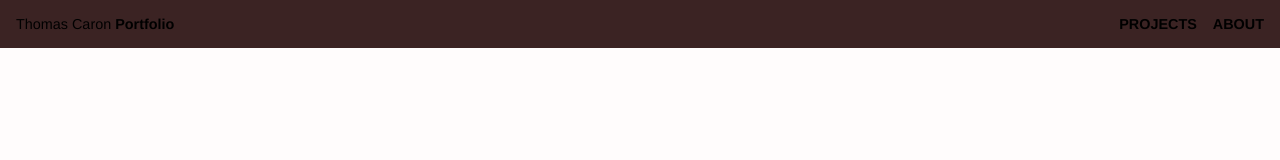
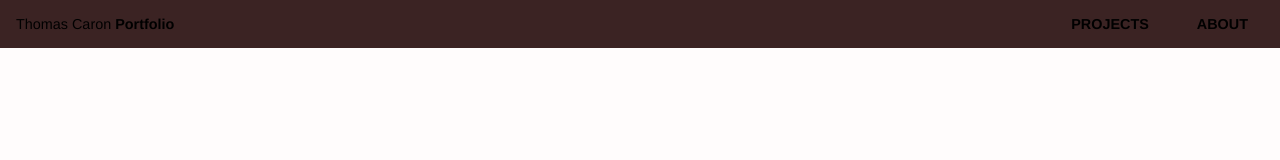
Before and after one commit to thomas-rooty/thomas-caron, a Next.js app: page / in a window 1280 px wide. Shown: the top 160 px of the page. Built offline with nearby package versions, Linux system fonts and the light colour scheme.

Commit message:
stylized scrollbar

```diff
--- a/app/globals.css
+++ b/app/globals.css
@@ -1,3 +1,4 @@
+/*noinspection CssInvalidPropertyValue*/
 html,
 body {
   position: relative;
@@ -5,6 +6,8 @@ body {
   margin: 0;
   font-family: 'IBM Plex Sans', 'Helvetica Neue', Arial, sans-serif;
   background-color: #fffcfc;
+  overflow-x: hidden;
+  overflow: overlay;
 }
 
 a {
@@ -16,6 +19,17 @@ a {
   box-sizing: border-box;
 }
 
+::-webkit-scrollbar {
+  width: 4px;
+}
+::-webkit-scrollbar-thumb {
+  background: #3b2323;
+  border-radius: 2px;
+}
+::-webkit-scrollbar-thumb:hover {
+  background: #3b2323;
+}
+
 @media (prefers-color-scheme: dark) {
   html {
     color-scheme: dark;
--- a/components/ui/NavigationBar.module.css
+++ b/components/ui/NavigationBar.module.css
@@ -34,7 +34,13 @@
   height: 3rem;
   line-height: 3rem;
   font-weight: 700;
-  margin-left: 3rem;
+  margin-left: 1rem;
+  padding: 0 1rem;
+  transition: all .2s ease-in-out;
+}
+
+.nav__links a:hover {
+  background-color: #180e0e;
 }
 
 /* Screen smaller than 1080px */
```
